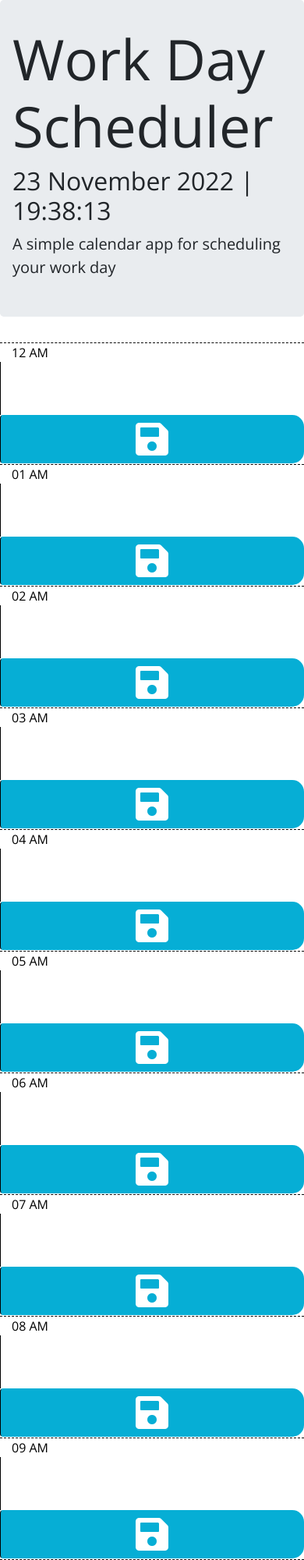
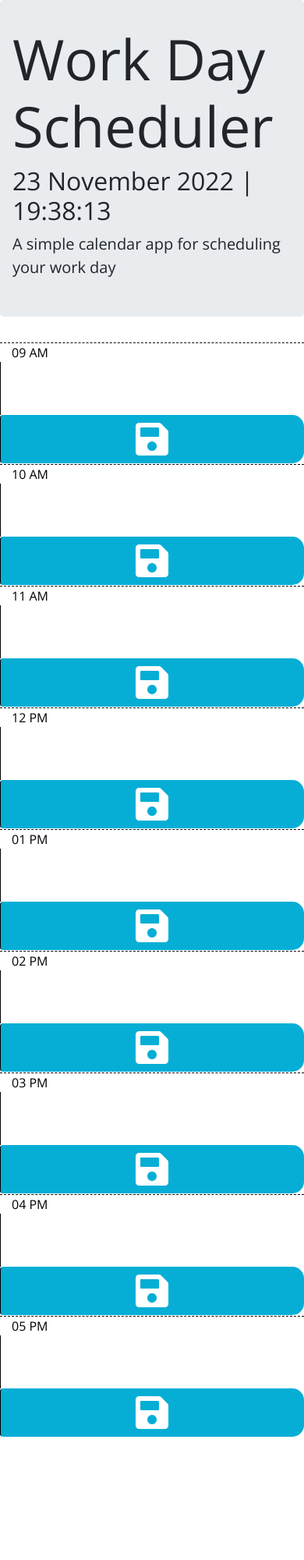
Before and after one commit to eSTee3/Calendar-Challenge, a plain HTML site: page index.html in a window 390 px wide. Shown: the top 2000 px of the page at 78% size. After the commit the page ends 1842 px from the top, so only its background shows below. Drawn offline with nearby package versions, Linux system fonts and the light colour scheme; files that its build step writes are made by us from their sources.

Commit message:
removed non-working hours from list

```diff
--- a/index.html
+++ b/index.html
@@ -33,69 +33,7 @@
     </header>
     <div class="container">
       <!-- Sets up all the hourly entries -->
-      <div id="hour00" class="row time-block">
-        <div class="col-md-1 hour">12 AM</div>
-        <textarea class="col-md-10 description"></textarea>
-        <button class="btn saveBtn col-md-1">
-          <i class="fas fa-save fa-3x"></i>
-        </button>
-      </div>
-      <div id="hour01" class="row time-block">
-        <div class="col-md-1 hour">01 AM</div>
-        <textarea class="col-md-10 description"></textarea>
-        <button class="btn saveBtn col-md-1">
-          <i class="fas fa-save fa-3x"></i>
-        </button>
-      </div>
-      <div id="hour02" class="row time-block">
-        <div class="col-md-1 hour">02 AM</div>
-        <textarea class="col-md-10 description"></textarea>
-        <button class="btn saveBtn col-md-1">
-          <i class="fas fa-save fa-3x"></i>
-        </button>
-      </div>
-      <div id="hour03" class="row time-block">
-        <div class="col-md-1 hour">03 AM</div>
-        <textarea class="col-md-10 description"></textarea>
-        <button class="btn saveBtn col-md-1">
-          <i class="fas fa-save fa-3x"></i>
-        </button>
-      </div>
-      <div id="hour04" class="row time-block">
-        <div class="col-md-1 hour">04 AM</div>
-        <textarea class="col-md-10 description"></textarea>
-        <button class="btn saveBtn col-md-1">
-          <i class="fas fa-save fa-3x"></i>
-        </button>
-      </div>
-      <div id="hour05" class="row time-block">
-        <div class="col-md-1 hour">05 AM</div>
-        <textarea class="col-md-10 description"></textarea>
-        <button class="btn saveBtn col-md-1">
-          <i class="fas fa-save fa-3x"></i>
-        </button>
-      </div>
-      <div id="hour06" class="row time-block">
-        <div class="col-md-1 hour">06 AM</div>
-        <textarea class="col-md-10 description"></textarea>
-        <button class="btn saveBtn col-md-1">
-          <i class="fas fa-save fa-3x"></i>
-        </button>
-      </div>
-      <div id="hour07" class="row time-block">
-        <div class="col-md-1 hour">07 AM</div>
-        <textarea class="col-md-10 description"></textarea>
-        <button class="btn saveBtn col-md-1">
-          <i class="fas fa-save fa-3x"></i>
-        </button>
-      </div>
-      <div id="hour08" class="row time-block">
-        <div class="col-md-1 hour">08 AM</div>
-        <textarea class="col-md-10 description"></textarea>
-        <button class="btn saveBtn col-md-1">
-          <i class="fas fa-save fa-3x"></i>
-        </button>
-      </div>
+
       <div id="hour09" class="row time-block">
         <div class="col-md-1 hour">09 AM</div>
         <textarea class="col-md-10 description"></textarea>
@@ -159,48 +97,7 @@
           <i class="fas fa-save fa-3x"></i>
         </button>
       </div>
-      <div id="hour18" class="row time-block">
-        <div class="col-md-1 hour">06 PM</div>
-        <textarea class="col-md-10 description"></textarea>
-        <button class="btn saveBtn col-md-1">
-          <i class="fas fa-save fa-3x"></i>
-        </button>
-      </div>
-      <div id="hour19" class="row time-block">
-        <div class="col-md-1 hour">07 PM</div>
-        <textarea class="col-md-10 description"></textarea>
-        <button class="btn saveBtn col-md-1">
-          <i class="fas fa-save fa-3x"></i>
-        </button>
-      </div>
-      <div id="hour20" class="row time-block">
-        <div class="col-md-1 hour">08 PM</div>
-        <textarea class="col-md-10 description"></textarea>
-        <button class="btn saveBtn col-md-1">
-          <i class="fas fa-save fa-3x"></i>
-        </button>
-      </div>
-      <div id="hour21" class="row time-block">
-        <div class="col-md-1 hour">09 PM</div>
-        <textarea class="col-md-10 description"></textarea>
-        <button class="btn saveBtn col-md-1">
-          <i class="fas fa-save fa-3x"></i>
-        </button>
-      </div>
-      <div id="hour22" class="row time-block">
-        <div class="col-md-1 hour">10 PM</div>
-        <textarea class="col-md-10 description"></textarea>
-        <button class="btn saveBtn col-md-1">
-          <i class="fas fa-save fa-3x"></i>
-        </button>
-      </div>
-      <div id="hour23" class="row time-block">
-        <div class="col-md-1 hour">11 PM</div>
-        <textarea class="col-md-10 description"></textarea>
-        <button class="btn saveBtn col-md-1">
-          <i class="fas fa-save fa-3x"></i>
-        </button>
-      </div>
+    </div>
 
 
     <script src="https://cdnjs.cloudflare.com/ajax/libs/jquery/3.2.1/jquery.min.js"></script>
```
